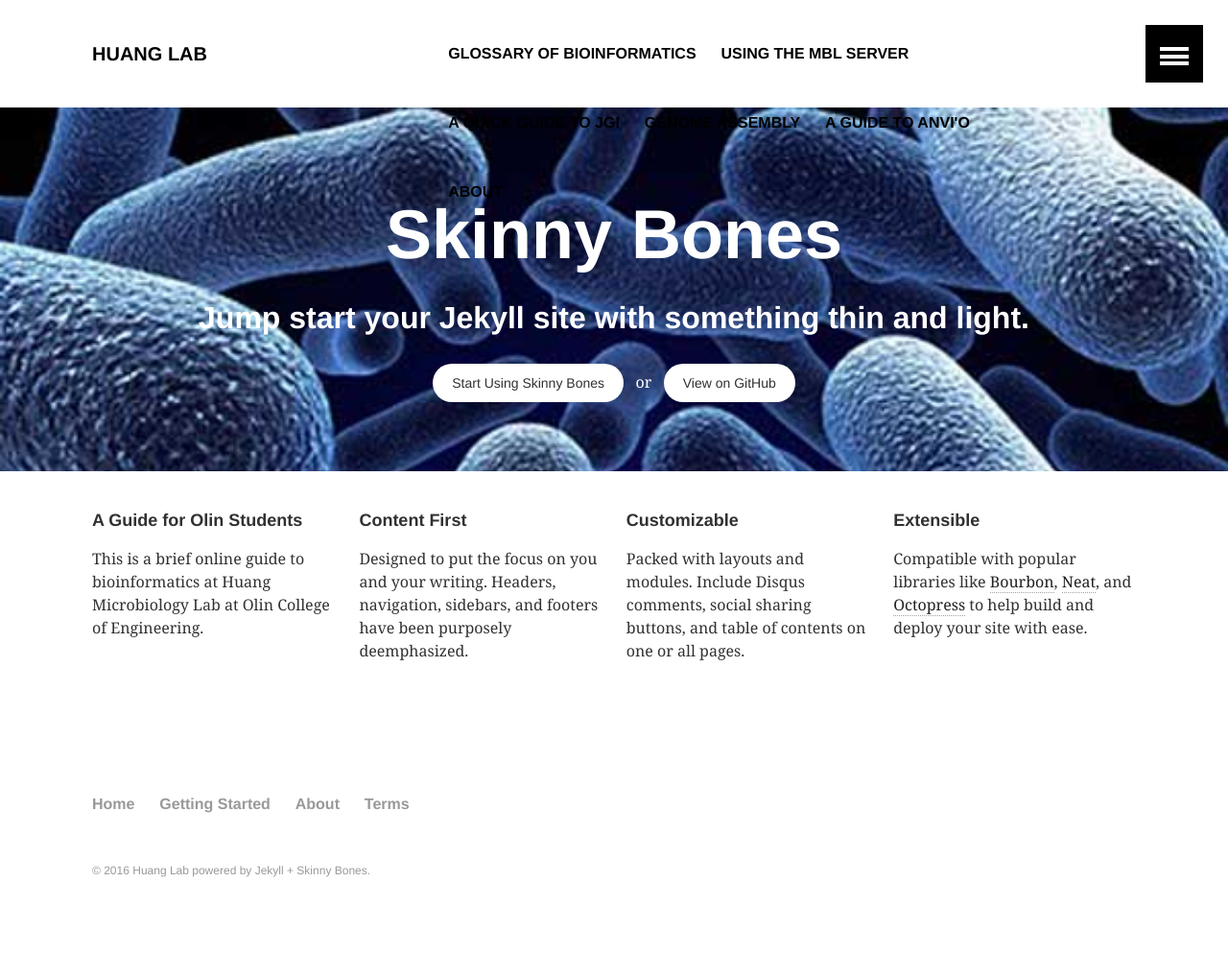
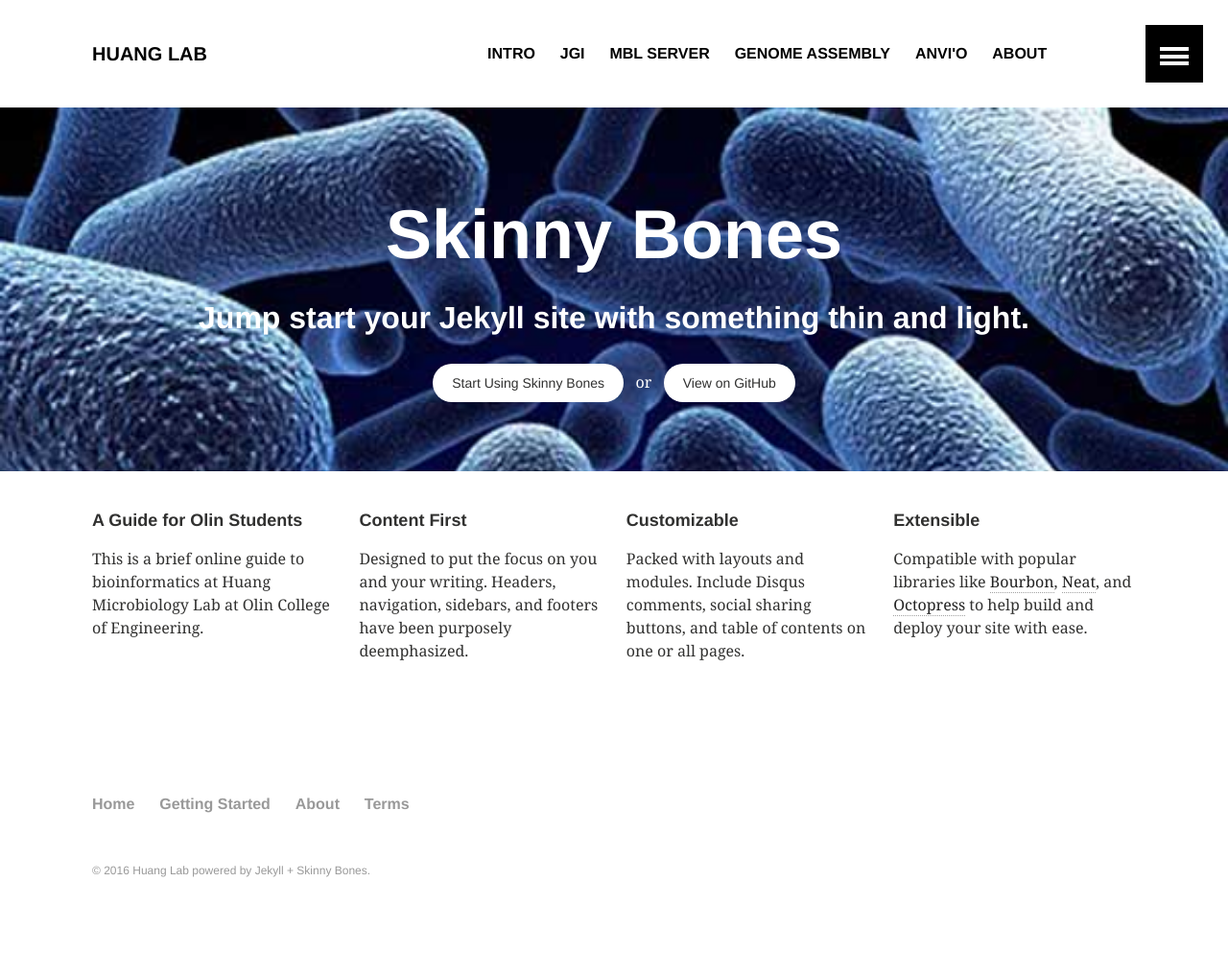
Before and after one commit to HuangLab/Bioinfo, a Jekyll site: the page built from index.md, in a window 1280 px wide. Shown: the whole page at 96% size. Built offline with Jekyll 4.4.1, drawn with Linux system fonts in a browser that asks for light colours.

Commit message:
Changing header

```diff
--- a/_data/navigation.yml
+++ b/_data/navigation.yml
@@ -1,16 +1,16 @@
 # Site navigation links
 
-- title: Glossary of Bioinformatics
+- title: Intro
   url: /getting-started/
   excerpt: "Everything you need to know to get started with Skinny Bones and Jekyll."
   image: 400x250.gif
 
-- title: Using the MBL Server
+- title: JGI
   url: /articles/
   excerpt: "Examples of long form posts."
   image: 400x250.gif
 
-- title: A Quick Guide to JGI
+- title: MBL Server
   url: /media/
   excerpt: "Examples of media posts perfect for showcasing work, photographs, etc."
   image: 400x250.gif
@@ -20,7 +20,7 @@
   excerpt: "Examples of media posts perfect for showcasing work, photographs, etc."
   image: 400x250.gif
 
-- title: A Guide to Anvi'o
+- title: Anvi'o
   url: /media/
   excerpt: "Examples of media posts perfect for showcasing work, photographs, etc."
   image: 400x250.gif
```
